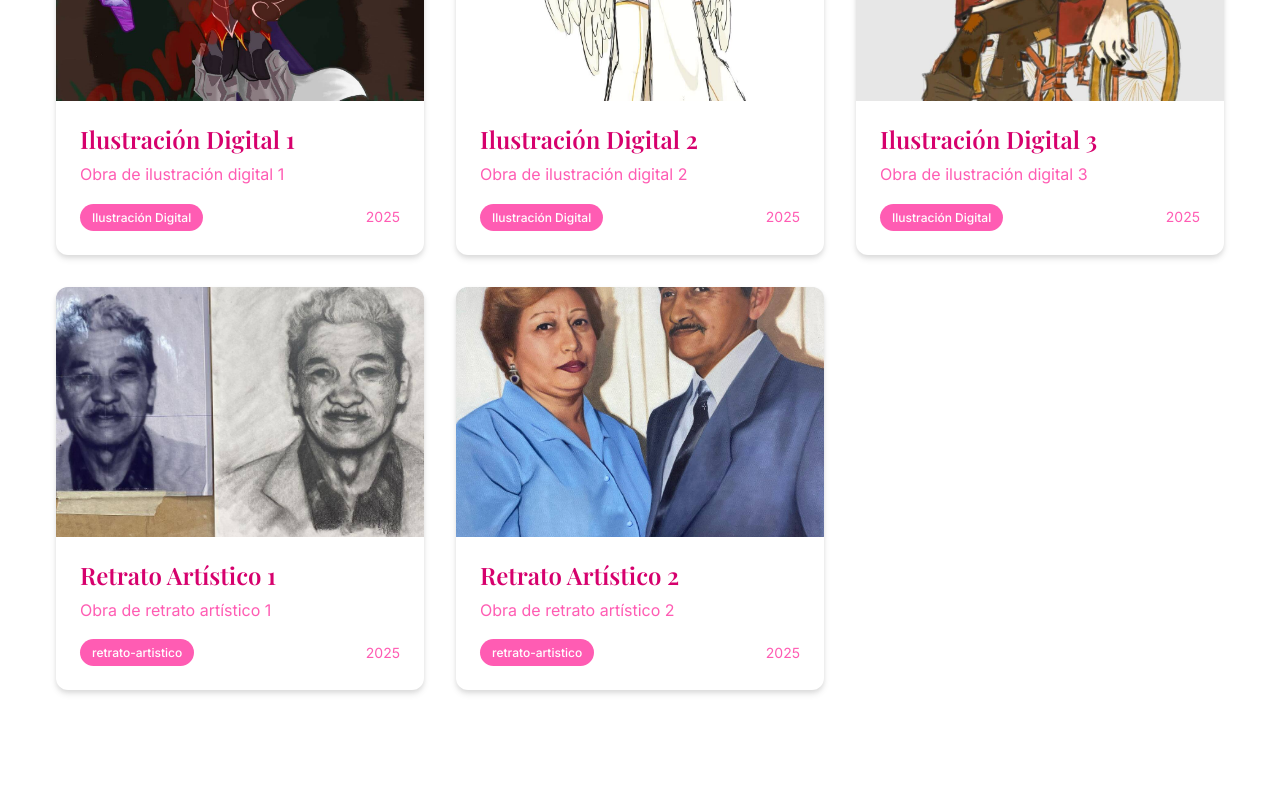
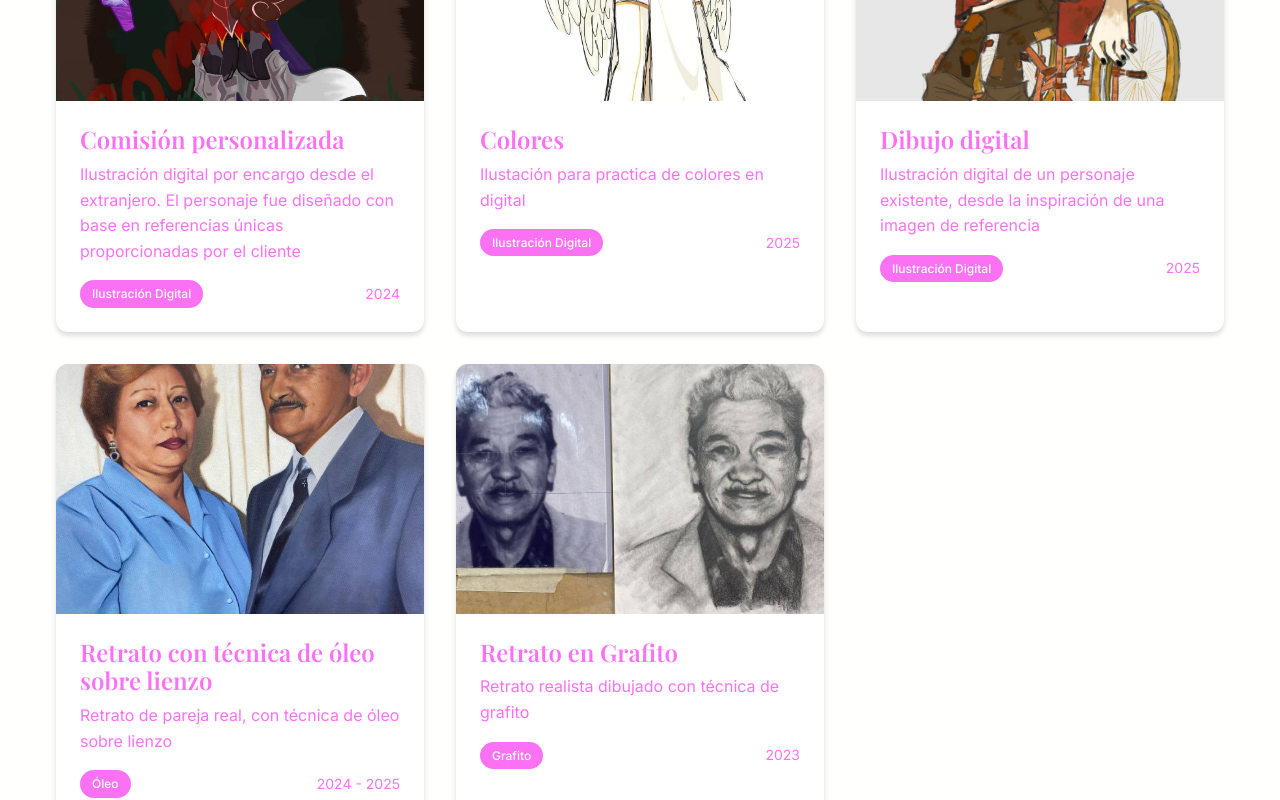
Before and after one commit to Scott894139/PortafolioArte, a React (Create React App) app in the folder client/: page /galeria in a window 1280 px wide. Shown: the part 540-1340 px from the top of the page. Built offline with nearby package versions, Linux system fonts and the light colour scheme; no server answers.

Commit message:
Actualiza galería: agrega categorías óleo y grafito, personaliza obras y actualiza paleta de colores

```diff
--- a/client/src/data/demoWorks.js
+++ b/client/src/data/demoWorks.js
@@ -1,48 +1,61 @@
 const demoWorks = [
   {
     _id: '1',
-    title: 'Ilustración Digital 1',
-    description: 'Obra de ilustración digital 1',
+    title: 'Comisión personalizada',
+    description: 'Ilustración digital por encargo desde el extranjero. El personaje fue diseñado con base en referencias únicas proporcionadas por el cliente',
     image: '/images/galeria/ilustracion1.jpeg',
     category: 'ilustracion-digital',
-    year: '2025',
-    featured: true
+    year: '2024',
+    featured: true,
+    technique: 'Digital',
+    dimensions: 'De acuerdo a la solicitud del cliente'
   },
   {
     _id: '2',
-    title: 'Ilustración Digital 2',
-    description: 'Obra de ilustración digital 2',
+    title: 'Colores',
+    description: 'Ilustación para practica de colores en digital',
     image: '/images/galeria/ilustracion2.jpeg',
     category: 'ilustracion-digital',
     year: '2025',
-    featured: true
+    featured: true,
+    technique: 'Digital',
+    dimensions: 'De acuerdo a la solicitud del cliente'
   },
   {
     _id: '3',
-    title: 'Ilustración Digital 3',
-    description: 'Obra de ilustración digital 3',
+    title: 'Dibujo digital',
+    description: 'Ilustración digital de un personaje existente, desde la inspiración de una imagen de referencia',
     image: '/images/galeria/ilustracion3.jpeg',
     category: 'ilustracion-digital',
     year: '2025',
-    featured: false
+    featured: false,
+    technique: 'Digital',
+    dimensions: 'De acuerdo a la solicitud del cliente'
   },
+
+
   {
-    _id: '4',
-    title: 'Retrato Artístico 1',
-    description: 'Obra de retrato artístico 1',
+    _id: '7',
+    title: 'Retrato con técnica de óleo sobre lienzo',
+    description: 'Retrato de pareja real, con técnica de óleo sobre lienzo',
+    image: '/images/galeria/retrato2.jpeg',
+    category: 'oleo',
+    year: '2024 - 2025',
+    featured: false,
+    technique: 'Óleo sobre lienzo',
+    dimensions: 'De acuerdo a la solicitud del cliente'
+  },
+
+  {
+    _id: '9',
+    title: 'Retrato en Grafito',
+    description: 'Retrato realista dibujado con técnica de grafito',
     image: '/images/galeria/retrato1.jpeg',
-    category: 'retrato-artistico',
-    year: '2025',
-    featured: true
-  },
-  {
-    _id: '5',
-    title: 'Retrato Artístico 2',
-    description: 'Obra de retrato artístico 2',
-    image: '/images/galeria/retrato2.jpeg',
-    category: 'retrato-artistico',
-    year: '2025',
-    featured: false
+    category: 'grafito',
+    year: '2023',
+    featured: false,
+    technique: 'Grafito sobre papel',
+    dimensions: 'De acuerdo a la solicitud del cliente'
   }
 ];
 
--- a/client/src/pages/Gallery.jsx
+++ b/client/src/pages/Gallery.jsx
@@ -260,7 +260,7 @@ const Gallery = () => {
   const fetchCategories = async () => {
     try {
       // Usar categorías de demostración
-      const data = ['pintura', 'ilustracion-digital', 'diseño-grafico', 'arte-conceptual'];
+      const data = ['ilustracion-digital', 'arte-conceptual', 'oleo', 'grafito'];
       setCategories(data);
     } catch (error) {
       console.error('Error fetching categories:', error);
@@ -320,10 +320,10 @@ const Gallery = () => {
   };
 
   const categoryLabels = {
-    'pintura': 'Pintura',
     'ilustracion-digital': 'Ilustración Digital',
-    'diseño-grafico': 'Diseño Gráfico',
     'arte-conceptual': 'Arte Conceptual',
+    'oleo': 'Óleo',
+    'grafito': 'Grafito',
     'otros': 'Otros'
   };
 
--- a/client/src/styles/theme.js
+++ b/client/src/styles/theme.js
@@ -1,21 +1,21 @@
 export const theme = {
   colors: {
-    // Paleta personalizada basada en la imagen proporcionada
-    primary: '#ff5cb3',        // Rosa claro
-    secondary: '#d6006d',      // Fucsia
-    accent: '#ff5cb3',         // Usar rosa claro como acento
+    // Paleta rosa personalizada
+    primary: '#fa72f3',        // Rosa vibrante (color1)
+    secondary: '#ff85df',      // Rosa claro (color2)
+    accent: '#ffb5de',         // Rosa suave (color3)
     black: '#000000',          // Negro
     darkGray: '#4a4a4a',       // Gris oscuro
 
     // Colores de texto
     text: '#4a4a4a',           // Gris oscuro para texto principal
-    textLight: '#ff5cb3',      // Rosa claro para detalles o links
+    textLight: '#fa72f3',      // Rosa vibrante para detalles o links
     textDark: '#000000',       // Negro para títulos destacados
-    heading: '#d6006d',        // Fucsia para headings
+    heading: '#fa72f3',        // Rosa vibrante para headings
 
     // Colores de fondo
-    background: '#fff',        // Fondo blanco
-    backgroundSecondary: '#ff5cb3', // Fondo alternativo rosa claro
+    background: '#fffffd',     // Blanco casi puro (color5)
+    backgroundSecondary: '#ffe6ee', // Rosa muy claro (color4)
     backgroundDark: '#4a4a4a', // Fondo oscuro
 
     // Colores de estado (mantener los existentes)
@@ -38,13 +38,13 @@ export const theme = {
       900: '#212529'
     },
 
-    // Gradientes personalizados
+    // Gradientes personalizados con la paleta rosa
     gradient: {
-      primary: 'linear-gradient(135deg, #ff5cb3 0%, #d6006d 100%)',
-      secondary: 'linear-gradient(135deg, #000000 0%, #4a4a4a 100%)',
-      accent: 'linear-gradient(135deg, #ff5cb3 0%, #d6006d 100%)',
+      primary: 'linear-gradient(135deg, #fa72f3 0%, #ff85df 100%)',
+      secondary: 'linear-gradient(135deg, #ff85df 0%, #ffb5de 100%)',
+      accent: 'linear-gradient(135deg, #ffb5de 0%, #ffe6ee 100%)',
       dark: 'linear-gradient(135deg, #000000 0%, #4a4a4a 100%)',
-      light: 'linear-gradient(135deg, #fff 0%, #ff5cb3 100%)'
+      light: 'linear-gradient(135deg, #fffffd 0%, #ffe6ee 100%)'
     },
 
     // Sombras (mantener los existentes)
```
